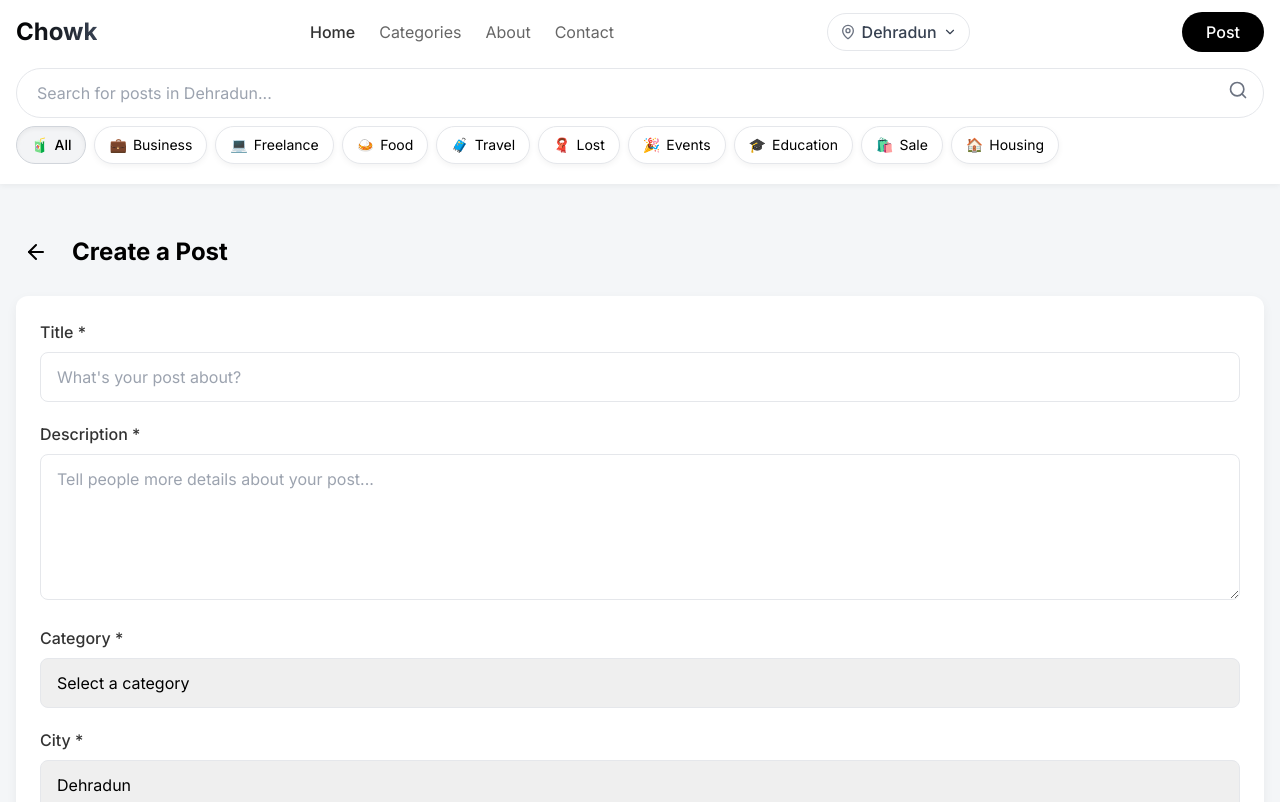
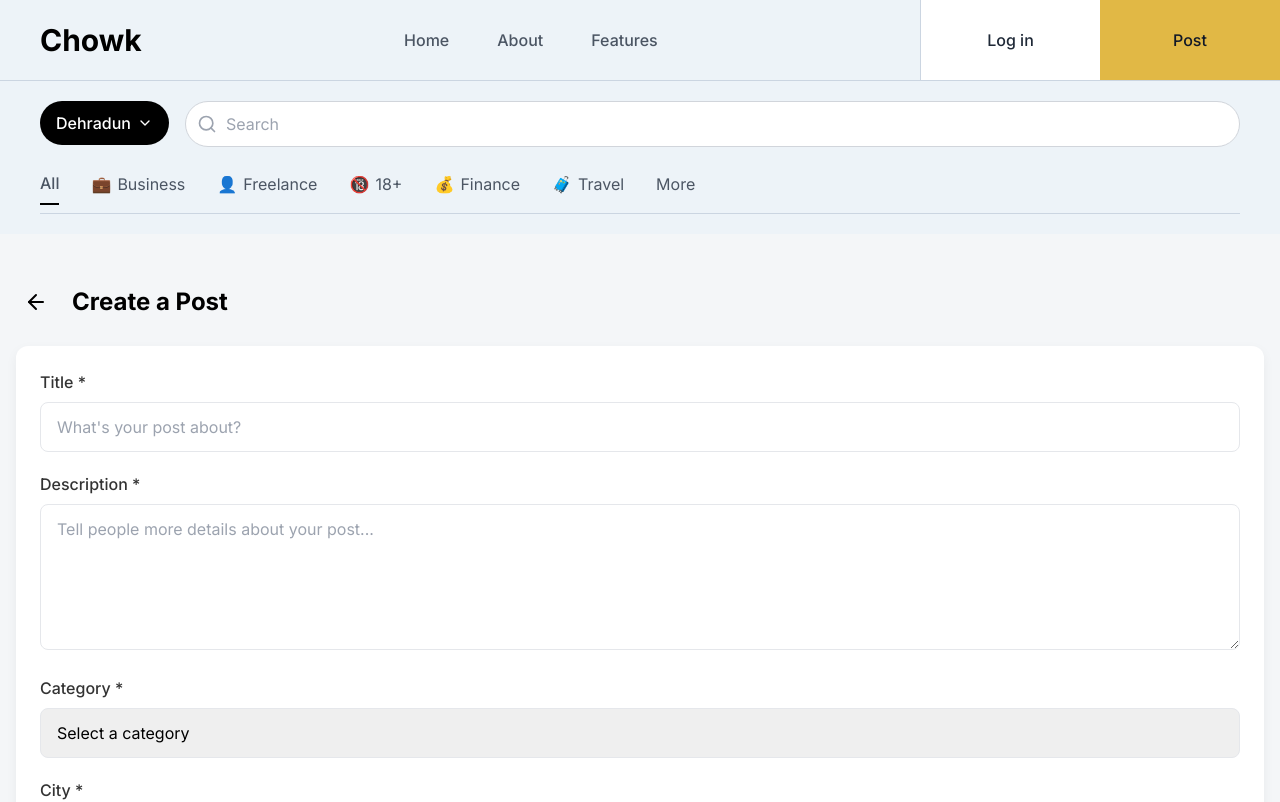
Before and after one commit to kadamsahil2511/Chowk.me, a React (Create React App) app: page /create-post in a window 1280 px wide. Shown: the top 802 px of the page. Built offline with nearby package versions, Linux system fonts and the light colour scheme.

Commit message:
2nd version

```diff
--- a/src/components/FeatureSlider.js
+++ b/src/components/FeatureSlider.js
@@ -1,8 +1,9 @@
 import React, { useRef } from 'react';
 import { ChevronLeft, ChevronRight, Sparkles } from 'lucide-react';
 import PostCard from './PostCard';
+import SkeletonLoader from './SkeletonLoader';
 
-const FeatureSlider = ({ featuredPosts }) => {
+const FeatureSlider = ({ featuredPosts, loading = false }) => {
   const sliderRef = useRef(null);
 
   const scroll = (direction) => {
@@ -44,11 +45,19 @@ const FeatureSlider = ({ featuredPosts }) => {
           className="flex gap-5 overflow-x-auto pb-4 hide-scrollbar"
           style={{ scrollbarWidth: 'none', msOverflowStyle: 'none' }}
         >
-          {featuredPosts.map(post => (
-            <div key={post.id} className="min-w-[300px] sm:min-w-[340px] flex-shrink-0">
-              <PostCard post={post} isFeatured={true} />
-            </div>
-          ))}
+          {loading ? (
+            <>
+              <SkeletonLoader type="feature" />
+              <SkeletonLoader type="feature" />
+              <SkeletonLoader type="feature" />
+            </>
+          ) : (
+            featuredPosts.map(post => (
+              <div key={post.id} className="min-w-[300px] sm:min-w-[340px] flex-shrink-0">
+                <PostCard post={post} isFeatured={true} />
+              </div>
+            ))
+          )}
         </div>
       </div>
     </section>
--- a/src/components/Navbar.js
+++ b/src/components/Navbar.js
@@ -1,4 +1,4 @@
-import React, { useState } from 'react';
+import React, { useState, useEffect } from 'react';
 import { Search, ChevronDown, MapPin, Menu, X } from 'lucide-react';
 import { Link, useNavigate } from 'react-router-dom';
 
@@ -7,25 +7,31 @@ const Navbar = ({ onCategorySelect, selectedCity, onCityChange, activeCategory =
   const [showCityDropdown, setShowCityDropdown] = useState(false);
   const [searchQuery, setSearchQuery] = useState('');
   const [mobileMenuOpen, setMobileMenuOpen] = useState(false);
+  const [mobileCategoriesOpen, setMobileCategoriesOpen] = useState(false);
+  const [localActiveCategory, setLocalActiveCategory] = useState(activeCategory);
 
   const cities = ['Dehradun', 'Delhi', 'Mumbai', 'Bangalore', 'Pune', 'Hyderabad', 'Chennai', 'Kolkata', 'Jaipur'];
   const categories = [
-    { name: 'All', icon: '🧃' },
+    { name: 'All', icon: '' },
     { name: 'Business', icon: '💼' },
-    { name: 'Freelance', icon: '💻' },
-    { name: 'Food', icon: '🍛' },
+    { name: 'Freelance', icon: '👤' },
+    { name: '18+', icon: '🔞' },
+    { name: 'Finance', icon: '💰' },
     { name: 'Travel', icon: '🧳' },
-    { name: 'Lost', icon: '🧣' },
-    { name: 'Events', icon: '🎉' },
-    { name: 'Education', icon: '🎓' },
-    { name: 'Sale', icon: '🛍️' },
-    { name: 'Housing', icon: '🏠' }
+    { name: 'More', icon: '' }
   ];
 
+  // Sync local active category with the one passed from props
+  useEffect(() => {
+    setLocalActiveCategory(activeCategory);
+  }, [activeCategory]);
+
   const handleCategoryClick = (category) => {
+    setLocalActiveCategory(category);
     if (onCategorySelect) {
       onCategorySelect(category);
     }
+    setMobileCategoriesOpen(false);
   };
 
   const handleCitySelect = (cityName) => {
@@ -41,52 +47,97 @@ const Navbar = ({ onCategorySelect, selectedCity, onCityChange, activeCategory =
 
   const handlePostClick = () => {
     navigate('/create-post');
+    setMobileMenuOpen(false);
   };
 
   return (
-    <nav className="bg-white shadow-soft w-full sticky top-0 z-50">
-      <div className="container mx-auto px-4 py-3">
-        {/* Top Navbar: Logo, Search, City, Post Button */}
-        <div className="flex flex-col md:flex-row items-center justify-between gap-3">
-          {/* Logo & Mobile Menu Toggle */}
-          <div className="flex items-center justify-between w-full md:w-auto">
-            <Link to="/" className="font-semibold text-2xl">
-              <span className="font-bold bg-gradient-to-r from-black to-gray-700 bg-clip-text text-transparent">Chowk</span>
+    <>
+      {/* Main Navbar - fixed at top */}
+      <nav className="bg-[#EDF3F8] border-b border-[#CBD5E1] w-full sticky top-0 z-50">
+        <div className="flex items-center justify-between h-[80px]">
+          {/* Logo */}
+          <div className="flex items-center pl-6 md:pl-10">
+            <Link to="/" className="font-bold text-3xl text-black font-['Inter']">
+              Chowk
             </Link>
 
             <button
-              className="md:hidden text-gray-500 hover:text-gray-700"
+              className="md:hidden ml-3 text-gray-500 hover:text-gray-700"
               onClick={() => setMobileMenuOpen(!mobileMenuOpen)}
             >
-              {mobileMenuOpen ? <X size={24} /> : <Menu size={24} />}
+              {mobileMenuOpen ? <X size={22} /> : <Menu size={22} />}
             </button>
           </div>
 
           {/* Navigation Links - Desktop */}
-          <div className="hidden md:flex items-center space-x-6">
-            <Link to="/" className="text-text-primary hover:text-black font-medium">Home</Link>
-            <Link to="/categories" className="text-text-secondary hover:text-black">Categories</Link>
-            <Link to="/about" className="text-text-secondary hover:text-black">About</Link>
-            <Link to="/contact" className="text-text-secondary hover:text-black">Contact</Link>
+          <div className="hidden md:flex items-center space-x-12">
+            <Link to="/" className="font-medium text-gray-600 hover:text-black cursor-pointer">
+              Home
+            </Link>
+            <Link to="/about" className="font-medium text-gray-600 hover:text-black cursor-pointer">
+              About
+            </Link>
+            <Link to="/features" className="font-medium text-gray-600 hover:text-black cursor-pointer">
+              Features
+            </Link>
           </div>
 
-          {/* City Selector */}
-          <div className="relative">
+          {/* Login & Post Buttons */}
+          <div className="flex items-center">
+            <button className="hidden md:flex items-center justify-center w-[180px] bg-white text-gray-800 font-medium hover:text-black transition-colors duration-200 h-[80px] border-l border-[#CBD5E1]">
+              Log in
+            </button>
+            <button
+              onClick={handlePostClick}
+              className="bg-[#E1B845] text-gray-900 font-medium w-[180px] flex items-center justify-center h-[80px] hover:bg-[#d9ae34] transition-colors duration-200"
+            >
+              Post
+            </button>
+          </div>
+        </div>
+
+        {/* Mobile Menu */}
+        {mobileMenuOpen && (
+          <div className="md:hidden py-3 border-t border-gray-100 px-6">
+            <div className="flex flex-col space-y-2">
+              <Link to="/" className="py-2 hover:bg-gray-50 px-2 font-medium flex items-center" onClick={() => setMobileMenuOpen(false)}>
+                Home
+              </Link>
+              <Link to="/about" className="py-2 hover:bg-gray-50 px-2 flex items-center" onClick={() => setMobileMenuOpen(false)}>
+                About
+              </Link>
+              <Link to="/features" className="py-2 hover:bg-gray-50 px-2 flex items-center" onClick={() => setMobileMenuOpen(false)}>
+                Features
+              </Link>
+              <button className="py-2 border border-gray-300 text-gray-800 font-medium hover:bg-gray-50 w-full text-center mt-2">
+                Log in
+              </button>
+            </div>
+          </div>
+        )}
+      </nav>
+
+      {/* Search & Filter Area */}
+      <div className="bg-[#EDF3F8] py-5 px-4 md:px-10">
+        <div className="container mx-auto">
+          {/* City Selector and Search Bar */}
+          <div className="flex flex-col sm:flex-row gap-4 mb-6">
+            {/* City Selector Button */}
+            <div className="relative w-full sm:w-auto">
               <div
-              className="flex items-center gap-1.5 cursor-pointer text-gray-700 hover:text-black border border-gray-200 px-3 py-1.5 rounded-pill transition-all hover:border-gray-300"
+                className="flex items-center gap-1.5 cursor-pointer bg-black text-white px-4 py-2.5 rounded-full w-full sm:w-auto justify-center sm:justify-start"
                 onClick={() => setShowCityDropdown(!showCityDropdown)}
               >
-              <MapPin size={16} className="text-gray-500" />
                 <span className="font-medium">{selectedCity}</span>
-              <ChevronDown size={14} className={`transition-transform duration-200 ${showCityDropdown ? 'rotate-180' : ''}`} />
+                <ChevronDown size={16} className={`transition-transform duration-200 ${showCityDropdown ? 'rotate-180' : ''}`} />
               </div>
 
               {showCityDropdown && (
-              <div className="absolute top-full right-0 mt-1 bg-white shadow-card rounded-lg py-2 w-40 z-50 max-h-80 overflow-y-auto">
+                <div className="absolute top-full left-0 mt-1 bg-white shadow-md rounded-lg w-full sm:w-48 z-50 max-h-60 overflow-y-auto">
                   {cities.map((cityName) => (
                     <div
                       key={cityName}
-                    className={`px-4 py-2 hover:bg-gray-50 cursor-pointer ${
+                      className={`px-3 py-2 hover:bg-gray-50 cursor-pointer text-sm ${
                         selectedCity === cityName ? 'font-medium bg-gray-50' : ''
                       }`}
                       onClick={() => handleCitySelect(cityName)}
@@ -98,65 +149,71 @@ const Navbar = ({ onCategorySelect, selectedCity, onCityChange, activeCategory =
               )}
             </div>
 
-          {/* Post Button */}
-          <button
-            onClick={handlePostClick}
-            className="bg-black text-white font-medium px-6 py-2 rounded-pill hover:bg-gray-800 transition-colors"
-          >
-            Post
-          </button>
+            {/* Search Bar */}
+            <form onSubmit={handleSearch} className="relative flex-grow">
+              <div className="relative">
+                <div className="absolute inset-y-0 left-3 flex items-center pointer-events-none">
+                  <Search size={20} className="text-gray-400" />
+                </div>
+                <input
+                  type="text"
+                  placeholder="Search"
+                  value={searchQuery}
+                  onChange={(e) => setSearchQuery(e.target.value)}
+                  className="w-full pl-10 pr-4 py-2.5 rounded-full border border-[#D1D5DB] bg-white focus:outline-none focus:ring-1 focus:ring-gray-300 text-base"
+                />
+              </div>
+            </form>
           </div>
 
-        {/* Mobile Menu */}
-        {mobileMenuOpen && (
-          <div className="md:hidden py-4 border-t border-gray-100 mt-3">
-            <div className="flex flex-col space-y-3">
-              <Link to="/" className="py-2 hover:bg-gray-50 px-2 rounded font-medium">Home</Link>
-              <Link to="/categories" className="py-2 hover:bg-gray-50 px-2 rounded">Categories</Link>
-              <Link to="/about" className="py-2 hover:bg-gray-50 px-2 rounded">About</Link>
-              <Link to="/contact" className="py-2 hover:bg-gray-50 px-2 rounded">Contact</Link>
-            </div>
-          </div>
-        )}
-
-        {/* Search Bar */}
-        <form className="relative w-full mt-4 mb-2" onSubmit={handleSearch}>
-          <input
-            type="text"
-            placeholder={`Search for posts in ${selectedCity}...`}
-            value={searchQuery}
-            onChange={(e) => setSearchQuery(e.target.value)}
-            className="w-full px-5 py-3 rounded-pill border border-gray-200 focus:outline-none focus:ring-2 focus:ring-gray-200"
-          />
-          <button type="submit" className="absolute right-4 top-3 text-gray-500">
-            <Search size={20} />
-          </button>
-        </form>
-
-        {/* Category Filters */}
-        <div className="mt-2 overflow-x-auto pb-2 no-scrollbar">
-          <div className="flex gap-2 whitespace-nowrap">
+          {/* Category Filters - Desktop */}
+          <div className="hidden md:block border-b border-[#CBD5E1] pb-2">
+            <div className="flex space-x-8">
               {categories.map((category) => (
                 <div
                   key={category.name}
                   onClick={() => handleCategoryClick(category.name)}
                   className={`
-                  cursor-pointer px-3.5 py-2 rounded-pill text-sm transition-all
-                  flex items-center border
-                  ${activeCategory === category.name ?
-                    'bg-gray-100 border-gray-300 font-medium shadow-inner' :
-                    'bg-white border-gray-200 hover:border-gray-300 hover:bg-gray-50 shadow-soft'
+                    cursor-pointer pb-2 text-gray-600 transition-all duration-200
+                    flex items-center
+                    ${localActiveCategory === category.name ?
+                      'border-b-2 border-black font-medium text-black' :
+                      'hover:text-black'
                     }
                   `}
                 >
-                <span className="mr-1.5">{category.icon}</span>
+                  {category.icon && <span className="mr-1.5">{category.icon}</span>}
+                  {category.name}
+                </div>
+              ))}
+            </div>
+          </div>
+
+          {/* Mobile Categories */}
+          <div className="md:hidden border-b border-[#CBD5E1] pb-2">
+            <div className="flex space-x-6 overflow-x-auto pb-2 hide-scrollbar">
+              {categories.map((category) => (
+                <div
+                  key={category.name}
+                  onClick={() => handleCategoryClick(category.name)}
+                  className={`
+                    cursor-pointer pb-1 whitespace-nowrap transition-all duration-200
+                    flex items-center
+                    ${localActiveCategory === category.name ?
+                      'border-b-2 border-black font-medium text-black' :
+                      'text-gray-600 hover:text-black'
+                    }
+                  `}
+                >
+                  {category.icon && <span className="mr-1.5">{category.icon}</span>}
                   {category.name}
                 </div>
               ))}
             </div>
           </div>
         </div>
-    </nav>
+      </div>
+    </>
   );
 };
 
--- /dev/null
+++ b/src/components/SkeletonLoader.js
@@ -0,0 +1,80 @@
+import React from 'react';
+
+const SkeletonLoader = ({ type = 'card', count = 1 }) => {
+  // Function to render different skeleton types
+  const renderSkeleton = () => {
+    switch(type) {
+      case 'feature':
+        return (
+          <div className="min-w-[300px] sm:min-w-[340px] flex-shrink-0">
+            <div className="bg-white rounded-card overflow-hidden shadow-card">
+              {/* Image placeholder */}
+              <div className="w-full h-48 sm:h-56 bg-gray-200 animate-pulse"></div>
+              <div className="p-5">
+                {/* User info placeholder */}
+                <div className="flex items-center justify-between mb-3">
+                  <div className="flex items-center">
+                    <div className="w-7 h-7 rounded-full bg-gray-200 animate-pulse"></div>
+                    <div className="ml-2 w-20 h-4 bg-gray-200 animate-pulse"></div>
+                  </div>
+                  <div className="w-24 h-4 bg-gray-200 animate-pulse"></div>
+                </div>
+                {/* Title placeholder */}
+                <div className="w-3/4 h-6 bg-gray-200 animate-pulse mb-2"></div>
+                {/* Description placeholder */}
+                <div className="w-full h-4 bg-gray-200 animate-pulse mb-1.5"></div>
+                <div className="w-2/3 h-4 bg-gray-200 animate-pulse mb-4"></div>
+                {/* Footer placeholder */}
+                <div className="flex items-center justify-between">
+                  <div className="w-20 h-6 rounded-pill bg-gray-200 animate-pulse"></div>
+                  <div className="w-12 h-4 bg-gray-200 animate-pulse"></div>
+                </div>
+              </div>
+            </div>
+          </div>
+        );
+
+      case 'card':
+      default:
+        return (
+          <div className="bg-white rounded-card overflow-hidden shadow-card">
+            {/* Image placeholder */}
+            <div className="w-full h-48 bg-gray-200 animate-pulse"></div>
+            <div className="p-5">
+              {/* User info placeholder */}
+              <div className="flex items-center justify-between mb-3">
+                <div className="flex items-center">
+                  <div className="w-7 h-7 rounded-full bg-gray-200 animate-pulse"></div>
+                  <div className="ml-2 w-20 h-4 bg-gray-200 animate-pulse"></div>
+                </div>
+                <div className="w-24 h-4 bg-gray-200 animate-pulse"></div>
+              </div>
+              {/* Title placeholder */}
+              <div className="w-3/4 h-6 bg-gray-200 animate-pulse mb-2"></div>
+              {/* Description placeholder */}
+              <div className="w-full h-4 bg-gray-200 animate-pulse mb-1.5"></div>
+              <div className="w-2/3 h-4 bg-gray-200 animate-pulse mb-4"></div>
+              {/* Footer placeholder */}
+              <div className="flex items-center justify-between">
+                <div className="w-20 h-6 rounded-pill bg-gray-200 animate-pulse"></div>
+                <div className="w-12 h-4 bg-gray-200 animate-pulse"></div>
+              </div>
+            </div>
+          </div>
+        );
+    }
+  };
+
+  // Generate multiple skeletons if count > 1
+  if (count > 1) {
+    return (
+      <>{Array(count).fill(null).map((_, i) => (
+        <React.Fragment key={`skeleton-${i}`}>{renderSkeleton()}</React.Fragment>
+      ))}</>
+    );
+  }
+
+  return renderSkeleton();
+};
+
+export default SkeletonLoader;
--- a/src/pages/CreatePost.js
+++ b/src/pages/CreatePost.js
@@ -1,6 +1,7 @@
 import React, { useState } from 'react';
 import { useNavigate } from 'react-router-dom';
-import { ArrowLeft, Upload, Info, MapPin } from 'lucide-react';
+import { ArrowLeft, Upload, Info, Loader } from 'lucide-react';
+import SkeletonLoader from '../components/SkeletonLoader';
 
 const CreatePost = () => {
   const navigate = useNavigate();
@@ -14,6 +15,7 @@ const CreatePost = () => {
   });
 
   const [isSubmitting, setIsSubmitting] = useState(false);
+  const [submitLoading, setSubmitLoading] = useState(false);
   const [error, setError] = useState('');
 
   const categories = [
@@ -62,6 +64,7 @@ const CreatePost = () => {
     }
 
     setIsSubmitting(true);
+    setSubmitLoading(true); // Show skeleton loader
     setError('');
 
     try {
@@ -96,26 +99,43 @@ const CreatePost = () => {
     } catch (error) {
       console.error('Error creating post:', error);
       setError('Failed to create post. Please try again.');
+      setSubmitLoading(false);
     } finally {
       setIsSubmitting(false);
     }
   };
 
+  // Component to render form or skeleton loader
+  const renderContent = () => {
+    if (submitLoading) {
       return (
-    <div className="bg-bg-soft min-h-screen">
-      <div className="container mx-auto px-4 py-6">
-        {/* Header */}
-        <div className="flex items-center mb-6">
-          <button
-            onClick={() => navigate(-1)}
-            className="mr-4 p-2 rounded-full hover:bg-gray-100"
-          >
-            <ArrowLeft size={24} />
-          </button>
-          <h1 className="text-xl md:text-2xl font-bold">Create a Post</h1>
+        <div className="bg-white rounded-card shadow-card p-6">
+          <div className="flex justify-center mb-4">
+            <Loader className="animate-spin text-gray-500" size={32} />
           </div>
+          <div className="w-full h-6 bg-gray-200 animate-pulse mb-4 rounded"></div>
+          <div className="w-3/4 h-4 bg-gray-200 animate-pulse mb-8 rounded"></div>
 
-        {/* Form */}
+          <div className="space-y-4">
+            <div className="w-1/3 h-5 bg-gray-200 animate-pulse rounded"></div>
+            <div className="w-full h-12 bg-gray-200 animate-pulse rounded"></div>
+
+            <div className="w-1/3 h-5 bg-gray-200 animate-pulse rounded"></div>
+            <div className="w-full h-32 bg-gray-200 animate-pulse rounded"></div>
+
+            <div className="w-1/3 h-5 bg-gray-200 animate-pulse rounded"></div>
+            <div className="w-full h-12 bg-gray-200 animate-pulse rounded"></div>
+
+            <div className="w-1/3 h-5 bg-gray-200 animate-pulse rounded"></div>
+            <div className="w-full h-12 bg-gray-200 animate-pulse rounded"></div>
+
+            <div className="w-full h-12 bg-gray-200 animate-pulse rounded mt-6"></div>
+          </div>
+        </div>
+      );
+    }
+
+    return (
       <div className="bg-white rounded-card shadow-card p-6">
         <form onSubmit={handleSubmit}>
           {/* Title */}
@@ -249,6 +269,25 @@ const CreatePost = () => {
           </div>
         </form>
       </div>
+    );
+  };
+
+  return (
+    <div className="bg-bg-soft min-h-screen">
+      <div className="container mx-auto px-4 py-6">
+        {/* Header */}
+        <div className="flex items-center mb-6">
+          <button
+            onClick={() => navigate(-1)}
+            className="mr-4 p-2 rounded-full hover:bg-gray-100"
+          >
+            <ArrowLeft size={24} />
+          </button>
+          <h1 className="text-xl md:text-2xl font-bold">Create a Post</h1>
+        </div>
+
+        {/* Form or Skeleton Loader */}
+        {renderContent()}
       </div>
     </div>
   );
--- a/src/pages/Home.js
+++ b/src/pages/Home.js
@@ -3,6 +3,7 @@ import { useLocation } from 'react-router-dom';
 import FeatureSlider from '../components/FeatureSlider';
 import CategoryFilter from '../components/CategoryFilter';
 import PostCard from '../components/PostCard';
+import SkeletonLoader from '../components/SkeletonLoader';
 import { ShoppingBag, Check } from 'lucide-react';
 
 const Home = ({ selectedCategory, selectedCity }) => {
@@ -118,12 +119,35 @@ const Home = ({ selectedCategory, selectedCity }) => {
 
       {/* Featured Posts Slider */}
       {loading ? (
-        <div className="container mx-auto px-4 py-12 flex justify-center">
-          <div className="flex flex-col items-center">
-            <div className="animate-spin rounded-full h-12 w-12 border-t-2 border-b-2 border-black mb-4"></div>
-            <p className="text-text-secondary">Loading amazing posts...</p>
-          </div>
-        </div>
+        <>
+          {/* Skeleton for Featured Posts */}
+          <section className="mb-10 pt-4">
+            <div className="container mx-auto px-4">
+              <div className="flex justify-between items-center mb-5">
+                <div className="w-40 h-7 bg-gray-200 animate-pulse rounded"></div>
+                <div className="flex gap-2">
+                  <div className="w-10 h-10 rounded-full bg-gray-200 animate-pulse"></div>
+                  <div className="w-10 h-10 rounded-full bg-gray-200 animate-pulse"></div>
+                </div>
+              </div>
+
+              <div className="flex gap-5 overflow-hidden">
+                <SkeletonLoader type="feature" count={3} />
+              </div>
+            </div>
+          </section>
+
+          {/* Skeleton for Main Content */}
+          <section className="pb-16">
+            <div className="container mx-auto px-4">
+              <div className="w-64 h-8 bg-gray-200 animate-pulse rounded mb-6"></div>
+
+              <div className="grid grid-cols-1 md:grid-cols-2 lg:grid-cols-3 gap-6">
+                <SkeletonLoader type="card" count={6} />
+              </div>
+            </div>
+          </section>
+        </>
       ) : (
         <>
           {featuredPosts.length > 0 && <FeatureSlider featuredPosts={featuredPosts} />}
```
Lines whose indentation alone changed are shown as unchanged.
